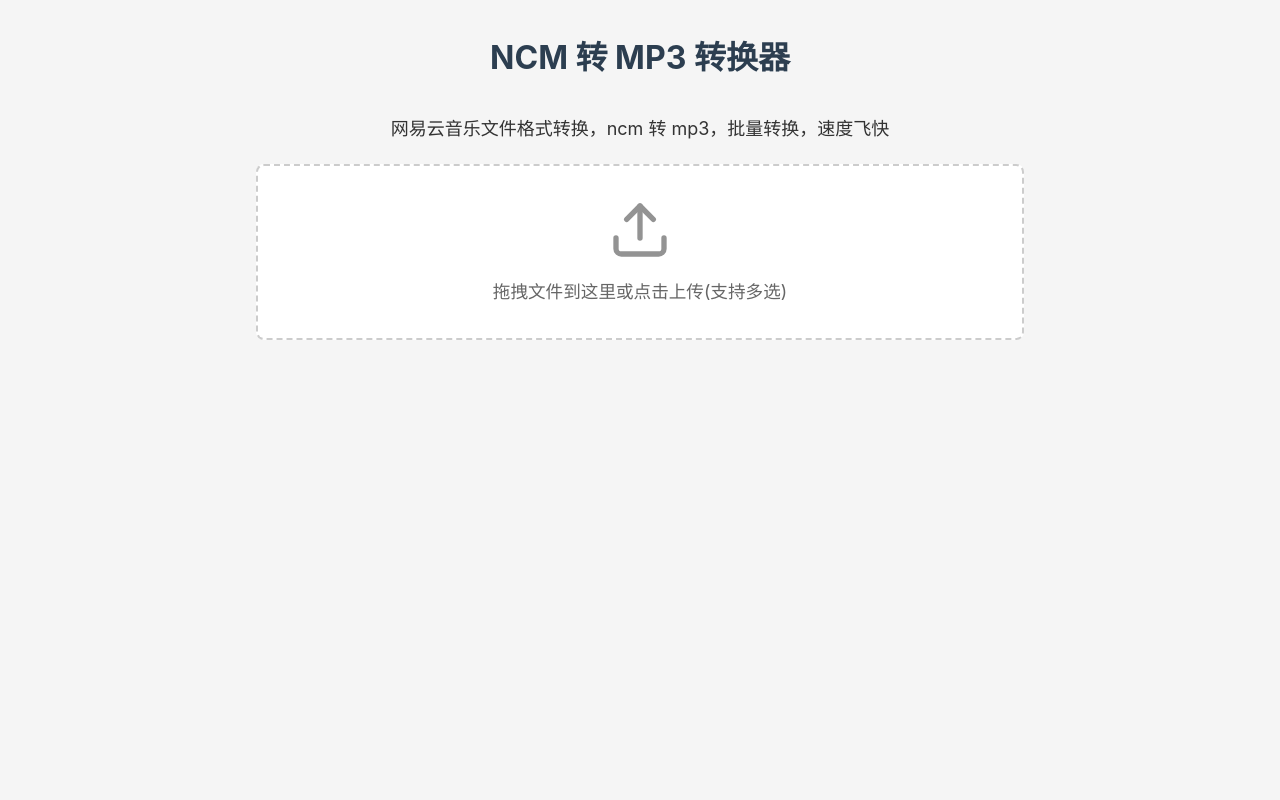
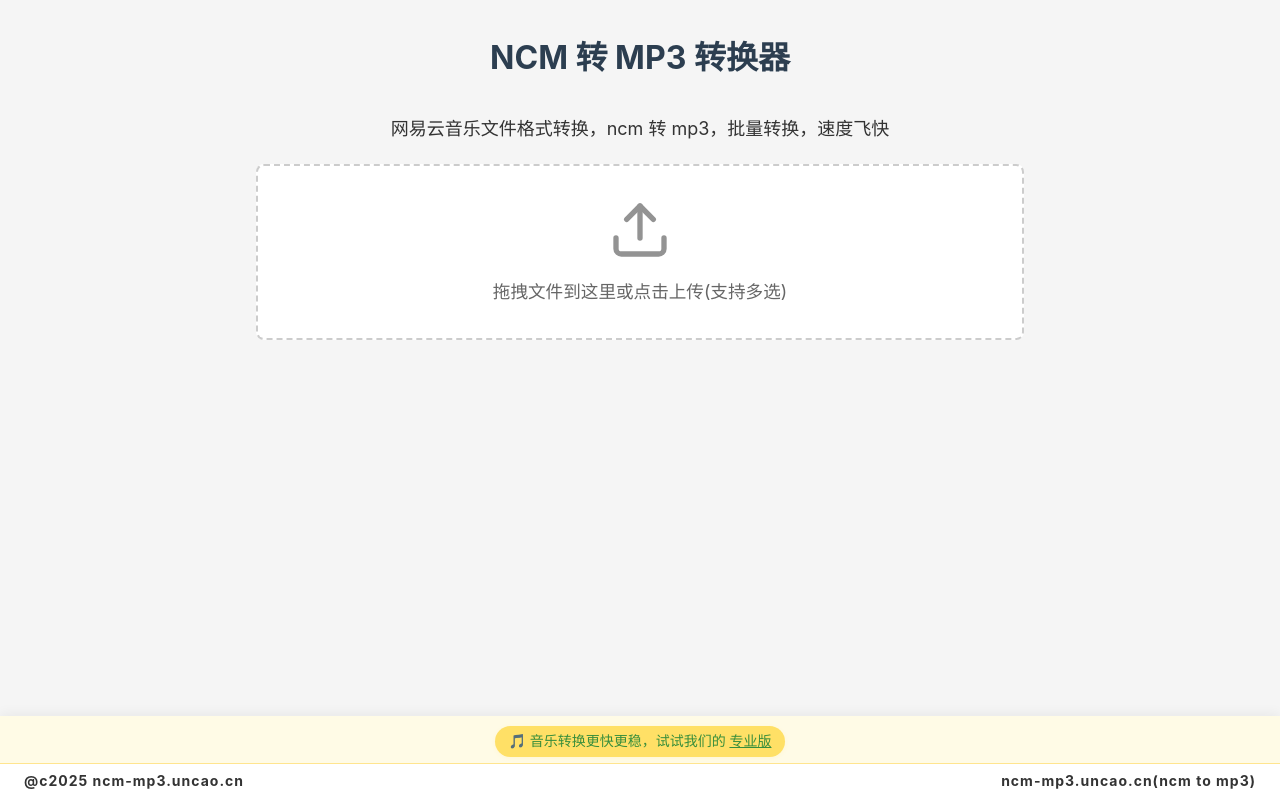
Before and after one commit to kyriegithub/python-ncm-mp3, a website: page public/index.html in a window 1280 px wide. Drawn offline with Linux system fonts and the light colour scheme.

Commit message:
feat: 添加底部网站标识

```diff
--- a/public/index.html
+++ b/public/index.html
@@ -50,6 +50,16 @@
       </div>
     </div>
     <script type="module" src="main.js"></script>
+    <footer class="fixed-footer">
+      <div class="footer-ads">
+        <span class="ad-tag" id="adTag"></span>
+      </div>
+      <div class="footer-copyright">
+        <span class="footer-domain">@c2025 ncm-mp3.uncao.cn</span>
+        <span style="flex:1"></span>
+        <span class="footer-domain">ncm-mp3.uncao.cn(ncm to mp3)</span>
+      </div>
+    </footer>
   </body>
 
   <style>
@@ -69,5 +79,48 @@
       box-shadow: 0 4px 16px rgba(56, 230, 197, 0.25);
       opacity: 0.92;
     }
+    .fixed-footer {
+      position: fixed;
+      left: 0;
+      bottom: 0;
+      width: 100vw;
+      background: #fff;
+      box-shadow: 0 -2px 12px rgba(0, 0, 0, 0.06);
+      z-index: 100;
+      padding: 0;
+    }
+    .footer-ads {
+      display: flex;
+      justify-content: center;
+      gap: 12px;
+      padding: 10px 0 6px 0;
+      background: #fffbe6;
+      border-bottom: 1px solid #ffe58f;
+    }
+    .ad-tag {
+      background: #ffe066;
+      color: #b8860b;
+      border-radius: 16px;
+      padding: 4px 14px;
+      font-size: 14px;
+      font-weight: 500;
+      box-shadow: 0 1px 4px rgba(255, 224, 102, 0.15);
+      margin: 0 2px;
+      display: inline-block;
+    }
+    .footer-copyright {
+      display: flex;
+      align-items: center;
+      justify-content: space-between;
+      color: #888;
+      font-size: 14px;
+      padding: 6px 24px 8px 24px;
+      background: #fff;
+    }
+    .footer-domain {
+      font-weight: bold;
+       color: #333;
+      letter-spacing: 1px;
+    }
   </style>
 </html>
--- a/public/main.js
+++ b/public/main.js
@@ -200,4 +200,18 @@
 // 初始化应用
 document.addEventListener('DOMContentLoaded', () => {
     new NCMConverter();
+    // 广告轮播
+    const ads = [
+        `<b style="color:#d35400;">🔥 热门推荐：</b> <a href="https://uncao.cn" target="_blank" style="color:#ff9800;">AI工具箱</a>`,
+        `<span style="color:#388e3c;">🎵 音乐转换更快更稳，试试我们的 <a href="https://ncm-mp3.uncao.cn" target="_blank" style="color:#388e3c;text-decoration:underline;">专业版</a></span>`,
+        `<span style="color:#1976d2;">💡 关注公众号 <b>云草AI</b> 获取更多资源</span>`
+    ];
+    let adIndex = 0;
+    const adTag = document.getElementById('adTag');
+    function showAd() {
+        adTag.innerHTML = ads[adIndex];
+        adIndex = (adIndex + 1) % ads.length;
+    }
+    showAd();
+    setInterval(showAd, 5000);
 });
```
